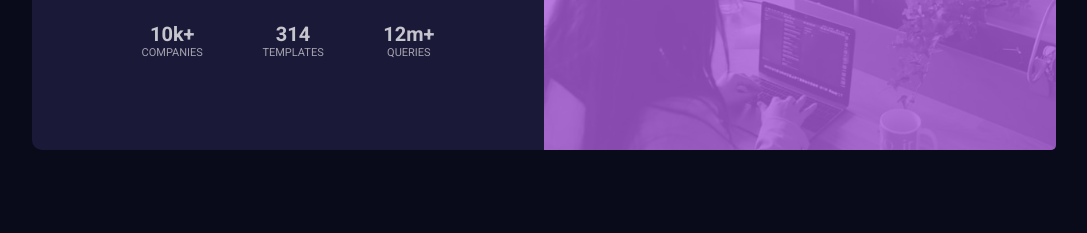
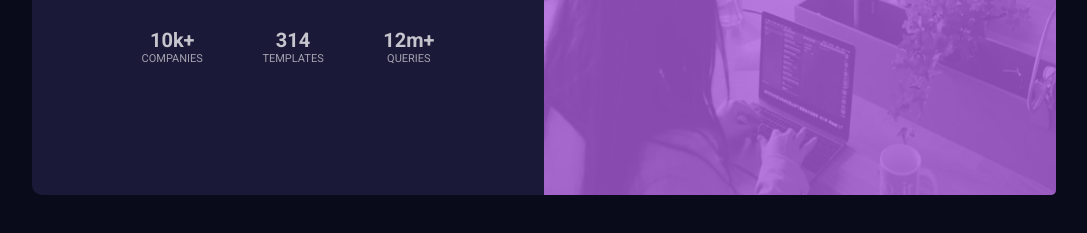
Before and after one commit to perrykwarteng/stats-preview-card-component, a plain HTML site: page index.html in a window 1280 px wide. Shown: the part 439-672 px from the top of the page, without its empty margins (96-1183 px from the left). Drawn offline with Linux system fonts and the light colour scheme.

Commit message:
added top margin to the stat

```diff
--- a/style.css
+++ b/style.css
@@ -150,7 +150,7 @@ p {
   }
 
   .card-content .card-content-stat {
-    margin: 2rem 0rem;
+    margin: 7rem 0rem;
     display: flex;
     flex-direction: row;
     justify-content: space-evenly;
```
